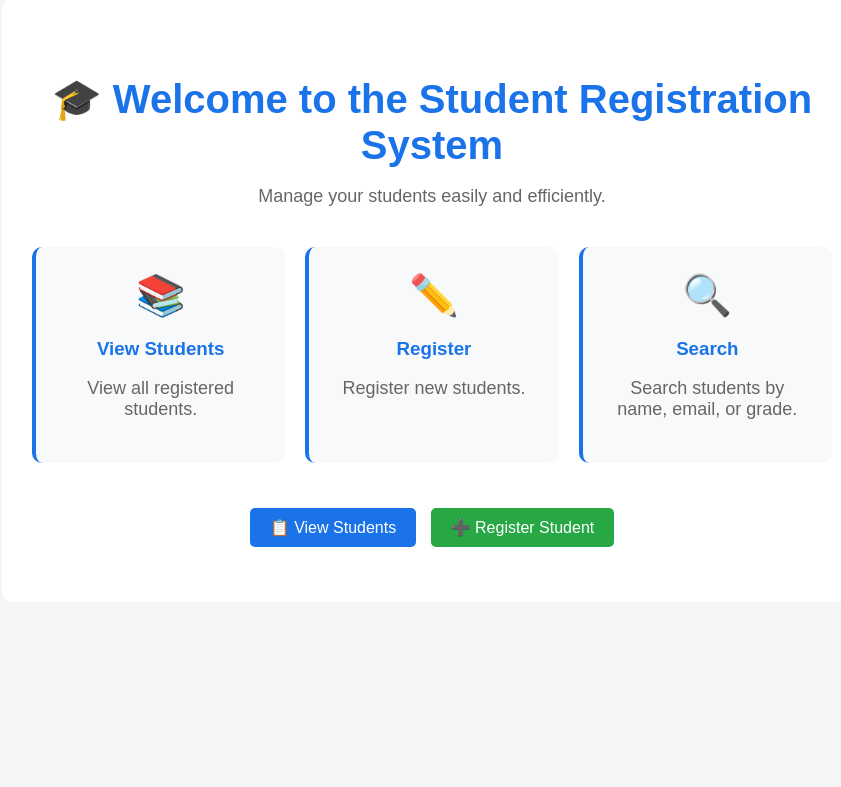
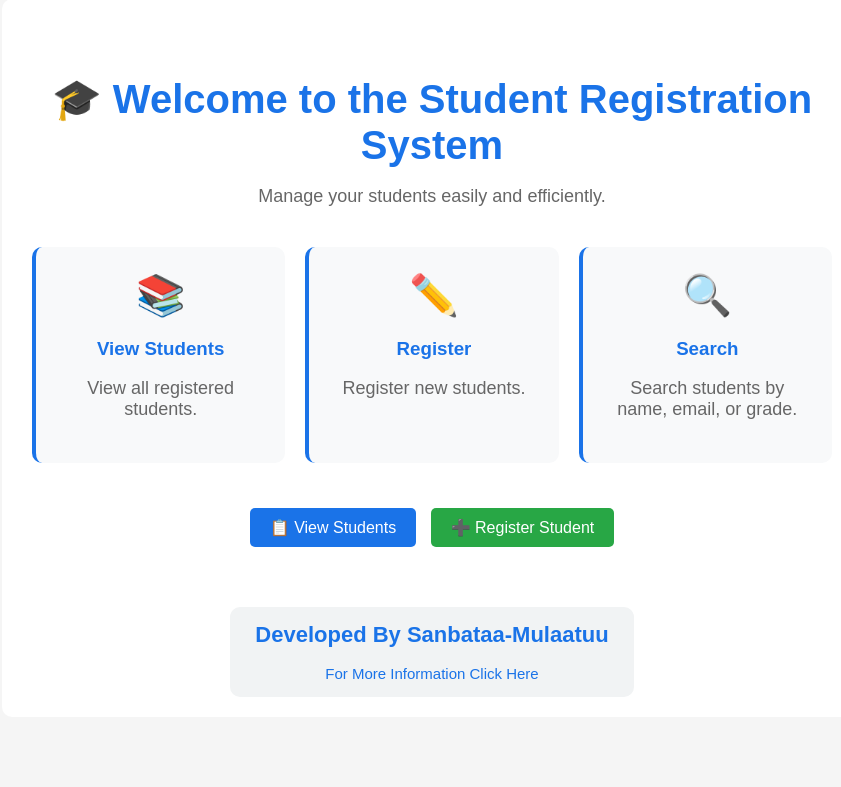
Before and after one commit to senbiim64-ctrl/student-registration-system, a Django app: page / in a window 1280 px wide. Shown: the part 149-936 px from the top of the page, without its empty margins (208-1049 px from the left). Before the commit the page ends 696 px from the top, so only its background shows below. Run offline with Django 5.2, Linux system fonts and the light colour scheme; a user stored in the database is signed in.

Commit message:
Improve developer contact section

```diff
--- a/students/templates/home.html
+++ b/students/templates/home.html
@@ -59,6 +59,36 @@ Home
         margin: 5px;
     }
 
+    .developer {
+    display: block;
+    margin: 25px auto 0;
+    padding: 15px 25px;
+    border: none;
+    border-radius: 10px;
+    background: #f1f3f4;
+    color: #1a73e8;
+    font-size: 15px;
+    cursor: pointer;
+    text-align: center;
+}
+
+.developer strong {
+    font-size: 22px;
+    font-weight: 700;
+}
+
+.developer:hover {
+    background: #e8f0fe;
+}
+
+.developer-info {
+    display: none;
+    margin: 15px auto;
+    padding: 15px;
+    background: #f8f9fa;
+    border-radius: 10px;
+    text-align: center;
+}
 </style>
 
 
@@ -146,8 +176,43 @@ Home
             ➕ Register Student
         </a>
 
+
+        </div>
+
+        <script>
+            function showDeveloper() {
+
+                const info =
+                    document.getElementById("developerInfo");
+
+                if (info.style.display === "none" ||
+                    info.style.display === "") {
+
+                    info.style.display = "block";
+
+                } else {
+
+                    info.style.display = "none";
+                }
+            }
+        </script>
+
     </div>
+<button
+    type="button"
+    class="developer"
+    onclick="showDeveloper()"
+>
+    <strong>Developed By Sanbataa-Mulaatuu</strong>
+    <br><br>
+    For More Information Click Here
+</button>
 
+<div id="developerInfo" class="developer-info">
+    <p>📞 Phone: +251910073110 / +251988881445</p>
+
+    <p>✉️ Gmail: senbiim64@gmail.com</p>
+</div>
 </div>
 
 {% endblock content %}
```
Also changed, not shown: db.sqlite3.
